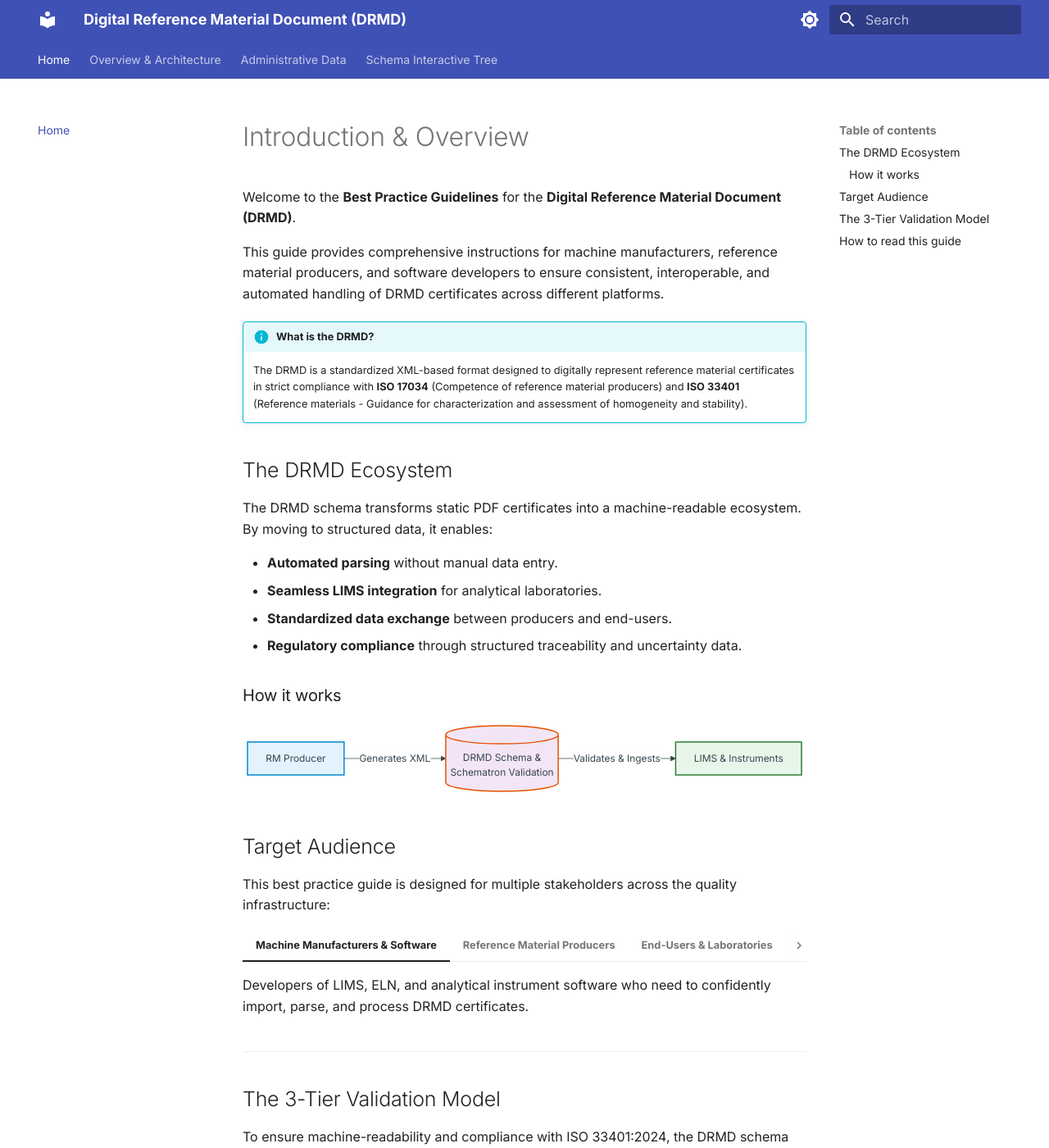
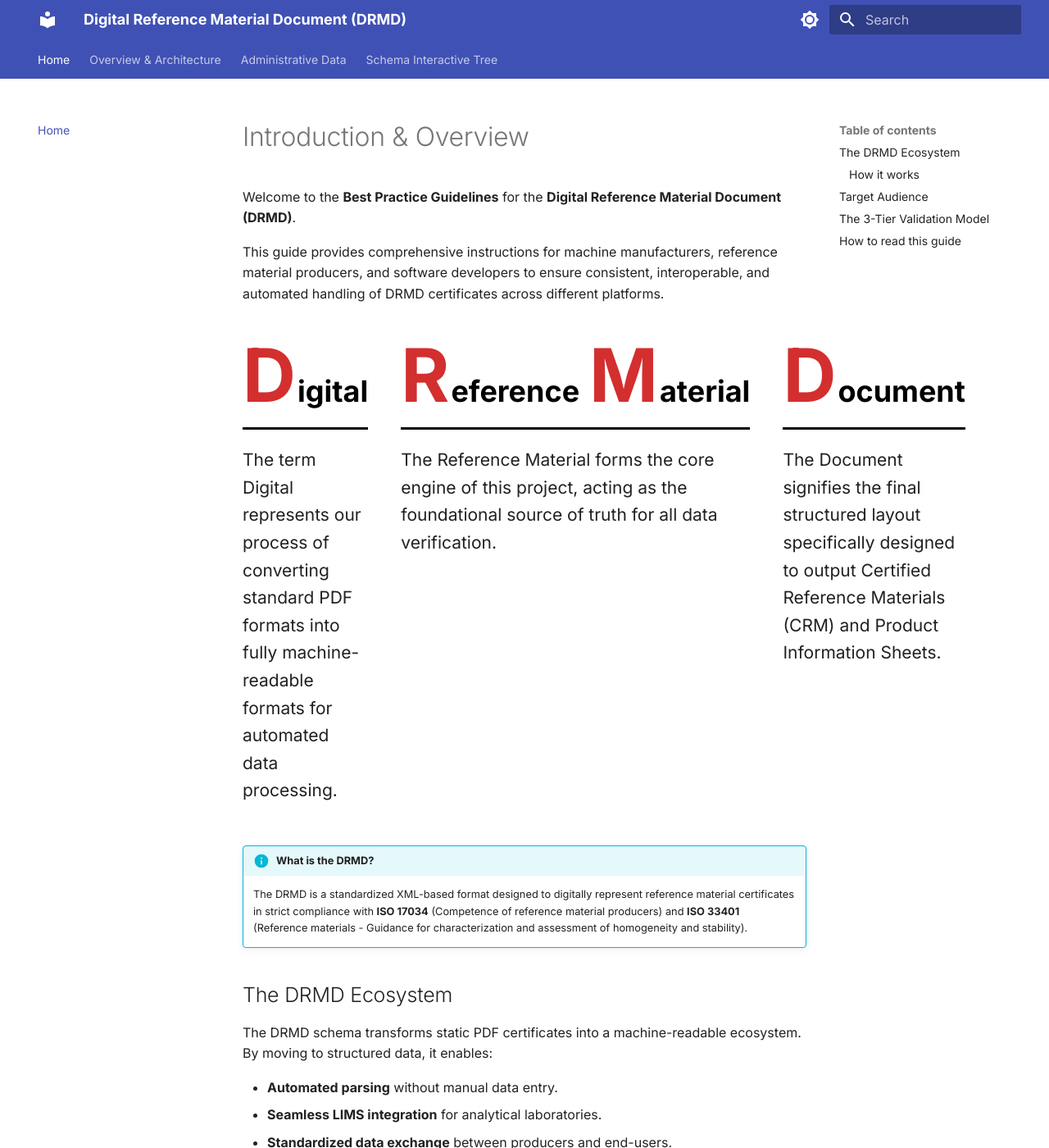
Before and after one commit to punitharumilli/DRMD_Schema, an MkDocs documentation site: the page built from docs/index.md, in a window 1280 px wide and 1400 px high. Shown: the whole window at 82% size. Built offline with MkDocs 1.6.1 and Material for MkDocs 9.7.7, drawn with Linux system fonts in a browser that asks for light colours.

Commit message:
Administrative data fix

```diff
--- a/docs/index.md
+++ b/docs/index.md
@@ -4,6 +4,76 @@ Welcome to the **Best Practice Guidelines** for the **Digital Reference Material
 
 This guide provides comprehensive instructions for machine manufacturers, reference material producers, and software developers to ensure consistent, interoperable, and automated handling of DRMD certificates across different platforms.
 
+<style>
+.drmd-acronym-container {
+    display: flex;
+    gap: 40px;
+    margin: 50px 0;
+    align-items: flex-start;
+}
+.drmd-column {
+    flex: 1;
+}
+.drmd-letter-heading {
+    border-bottom: 3px solid #000;
+    padding-bottom: 15px;
+    margin-bottom: 20px;
+    display: flex;
+    align-items: baseline;
+    white-space: nowrap;
+}
+.drmd-big-letter {
+    font-size: 4.5rem;
+    font-weight: 800;
+    color: #d32f2f;
+    line-height: 0.8;
+}
+.drmd-rest-word {
+    font-size: 1.8rem;
+    font-weight: 700;
+    color: #000;
+    margin-left: 2px;
+}
+.drmd-desc {
+    font-size: 1.05rem;
+    line-height: 1.6;
+    color: #212121;
+}
+@media (max-width: 768px) {
+    .drmd-acronym-container {
+        flex-direction: column;
+        gap: 30px;
+    }
+}
+</style>
+
+<div class="drmd-acronym-container">
+    <div class="drmd-column">
+        <div class="drmd-letter-heading">
+            <span class="drmd-big-letter">D</span><span class="drmd-rest-word">igital</span>
+        </div>
+        <div class="drmd-desc">
+            The term Digital represents our process of converting standard PDF formats into fully machine-readable formats for automated data processing.
+        </div>
+    </div>
+    <div class="drmd-column">
+        <div class="drmd-letter-heading">
+            <span class="drmd-big-letter">R</span><span class="drmd-rest-word">eference</span>
+            <span class="drmd-big-letter" style="margin-left: 12px;">M</span><span class="drmd-rest-word">aterial</span>
+        </div>
+        <div class="drmd-desc">
+            The Reference Material forms the core engine of this project, acting as the foundational source of truth for all data verification.
+        </div>
+    </div>
+    <div class="drmd-column">
+        <div class="drmd-letter-heading">
+            <span class="drmd-big-letter">D</span><span class="drmd-rest-word">ocument</span>
+        </div>
+        <div class="drmd-desc">
+            The Document signifies the final structured layout specifically designed to output Certified Reference Materials (CRM) and Product Information Sheets.
+        </div>
+    </div>
+</div>
 !!! info "What is the DRMD?"
     The DRMD is a standardized XML-based format designed to digitally represent reference material certificates in strict compliance with **ISO 17034** (Competence of reference material producers) and **ISO 33401** (Reference materials - Guidance for characterization and assessment of homogeneity and stability).
 
```
Also changed, not shown: docs/administrative_data.md (+12 -31 lines), docs/schema_tree.md (+14 -2 lines), site/administrative_data/index.html, site/index.html, site/schema_tree/index.html, site/search/search_index.json.
